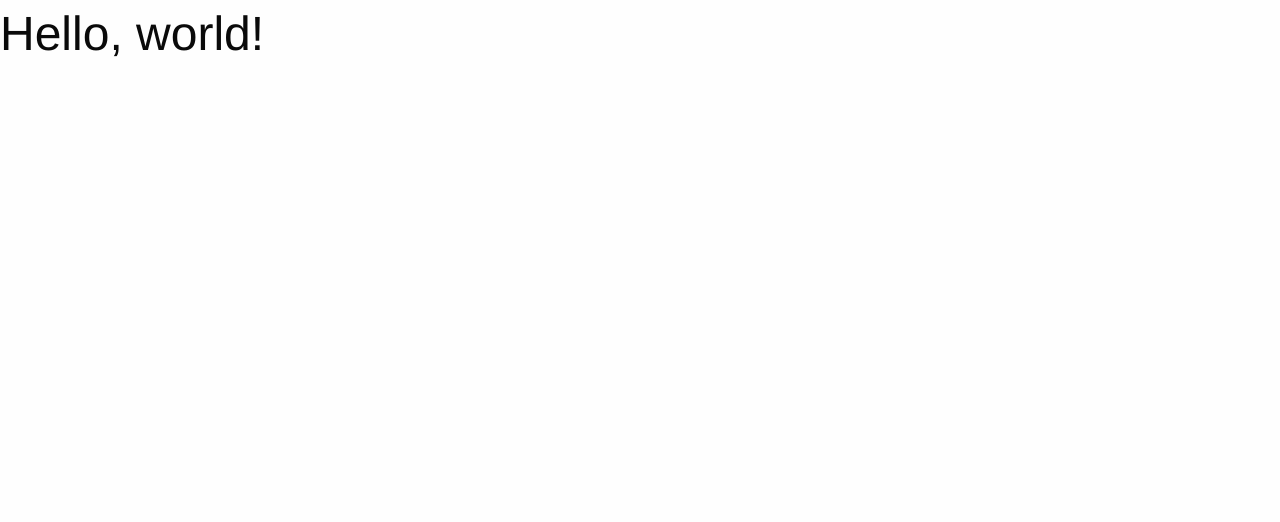
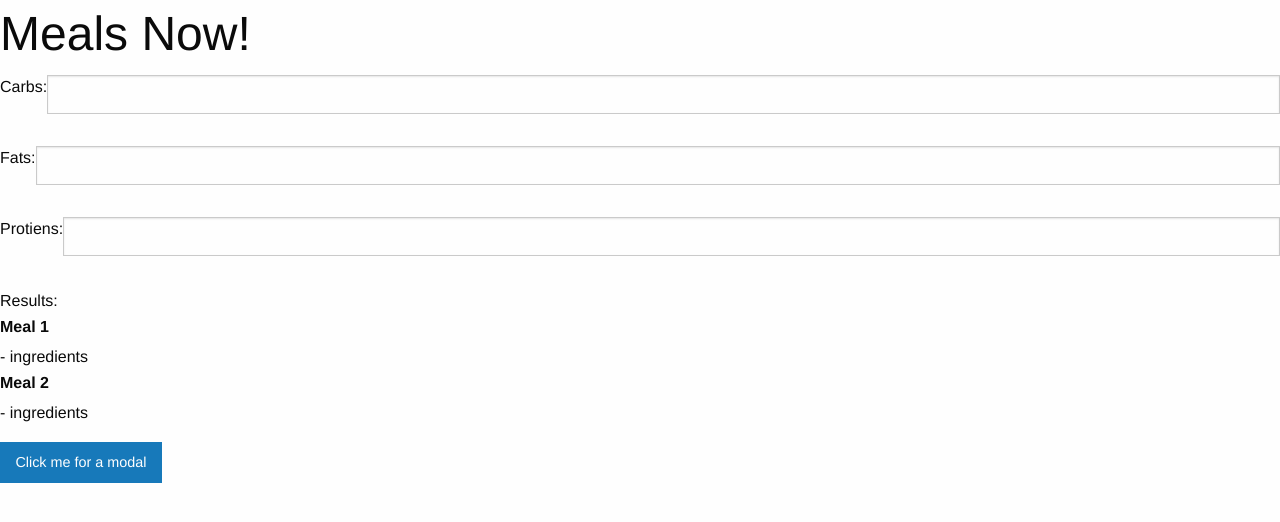
Before and after one commit to RobertKoepp/GetMealsNow, a plain HTML site: page index.html in a window 1280 px wide. Drawn offline with nearby package versions, Linux system fonts and the light colour scheme.

Commit message:
changes to index.html. added script.js added style.css

```diff
--- a/index.html
+++ b/index.html
@@ -6,9 +6,52 @@
     <meta name="viewport" content="width=device-width, initial-scale=1.0" />
     <title>Foundation Starter Template</title>
     <link rel="stylesheet" href="css/foundation.css" />
+    <link rel="stylesheet" href="style.css">
+    <script type="text/javascript" src="script.js"></script>
   </head>
   <body>
-    <h1>Hello, world!</h1>
+    <h1>Meals Now!</h1>
+
+    <div class="input-group input-group-sm mb-3">
+      <div class="input-group-prepend">
+        <span class="input-group-text" id="inputGroup-sizing-sm">Carbs:</span>
+      </div>
+      <input type="text" class="form-control" aria-label="Sizing example input" aria-describedby="inputGroup-sizing-sm">
+    </div>
+
+    <div class="input-group input-group-sm mb-3">
+      <div class="input-group-prepend">
+        <span class="input-group-text" id="inputGroup-sizing-sm">Fats:</span>
+      </div>
+      <input type="text" class="form-control" aria-label="Sizing example input" aria-describedby="inputGroup-sizing-sm">
+    </div>
+
+    <div class="input-group input-group-sm mb-3">
+      <div class="input-group-prepend">
+        <span class="input-group-text" id="inputGroup-sizing-sm">Protiens:</span>
+      </div>
+      <input type="text" class="form-control" aria-label="Sizing example input" aria-describedby="inputGroup-sizing-sm">
+    </div>
+
+    <div class="Results">
+      <dl> Results:
+        <dt>Meal 1</dt>
+        <dd>- ingredients</dd>
+        <dt>Meal 2</dt>
+        <dd>- ingredients</dd>
+      </dl>
+    </div>
+
+<p><button class="button" data-open="exampleModal2">Click me for a modal</button></p>
+
+
+
+
+
+    <!-- <div class="this-class">Fat</div> -->
+    <!-- <div>protien</div> -->
+    <!-- <div class="this-class another-class">Total Amount</div> -->
+    <!-- <div id="special" class="this-class another-class">Results</div>  -->
 
     <script src="js/vendor/jquery.js"></script>
     <script src="js/vendor/what-input.js"></script>
--- /dev/null
+++ b/script.js
@@ -0,0 +1,16 @@
+<div class="reveal" id="exampleModal2" data-reveal>
+  <h1>Awesome!</h1>
+  <p class="lead">I have another modal inside of me!</p>
+  <button class="button" data-open="exampleModal3">Click me for another modal!</button>
+  <button class="close-button" data-close aria-label="Close reveal" type="button">
+    <span aria-hidden="true">&times;</span>
+  </button>
+</div>
+
+<!-- This is the nested modal -->
+<div class="reveal" id="exampleModal3" data-reveal>
+  <h2>ANOTHER MODAL!!!</h2>
+  <button class="close-button" data-close aria-label="Close reveal" type="button">
+    <span aria-hidden="true">&times;</span>
+  </button>
+</div>
```
Also changed, not shown: style.css (added, +36 -0 lines).
